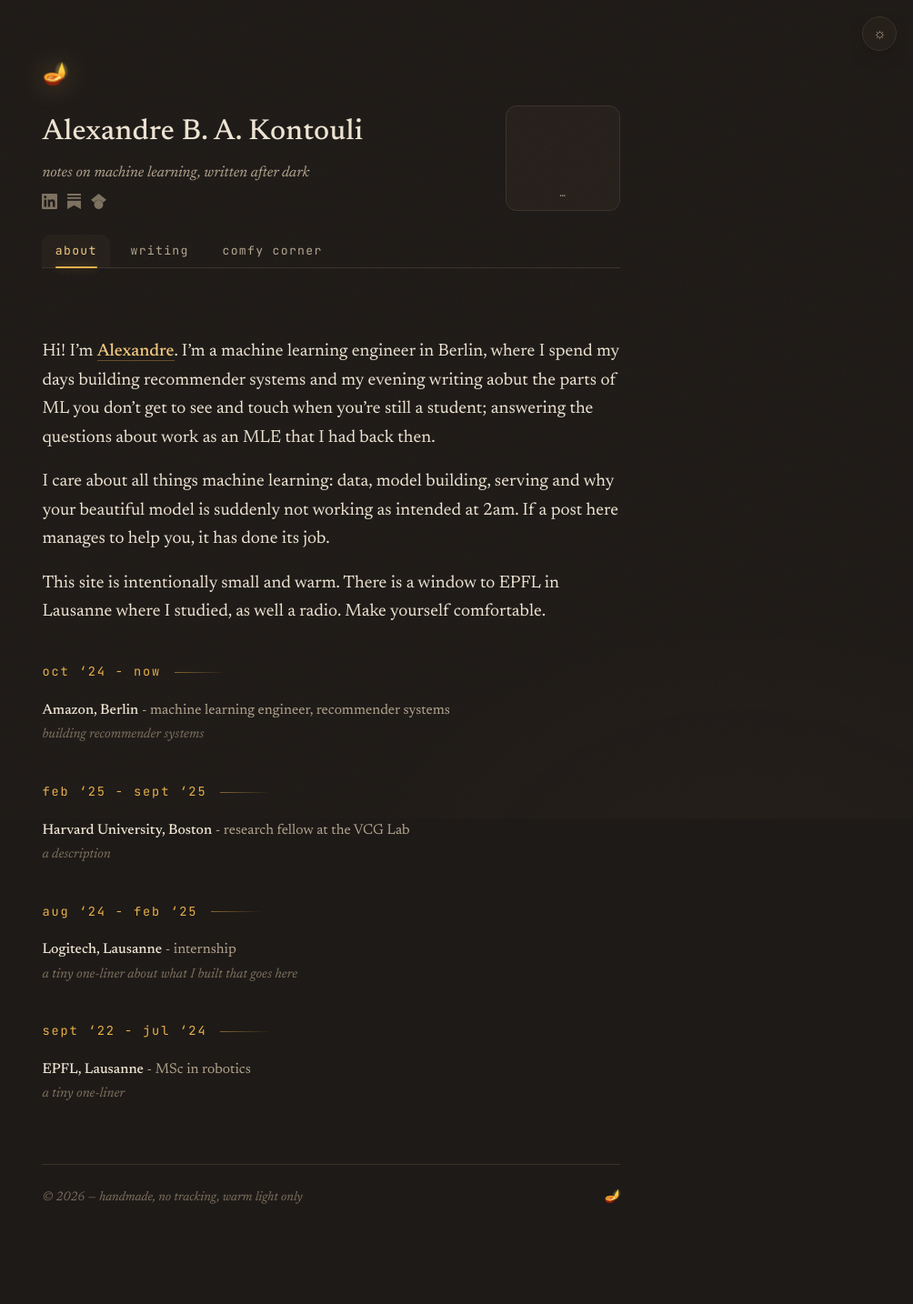
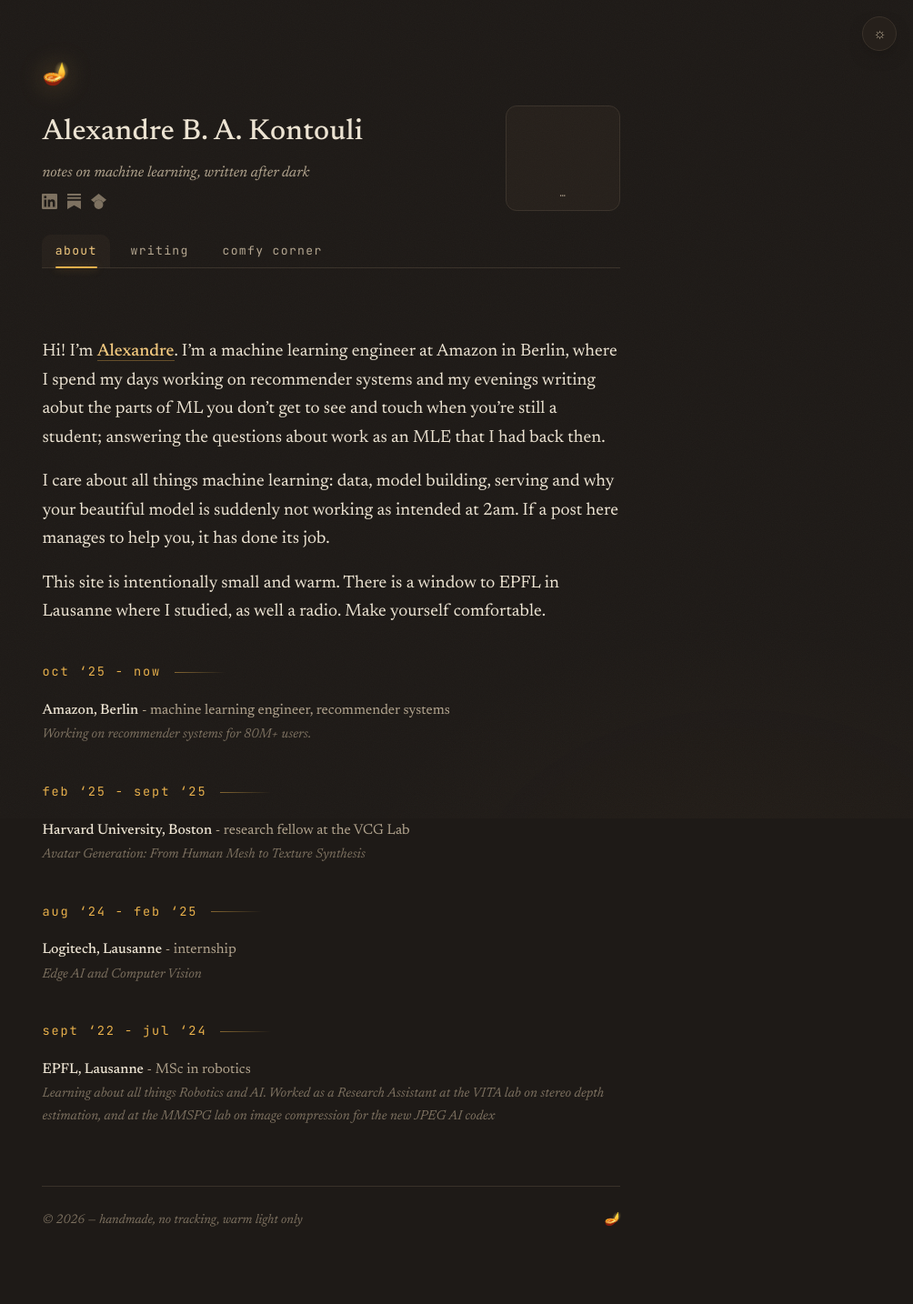
Before and after one commit to A-B-A-K/a-b-a-k.github.io, a Jekyll site: the page built from index.md, in a window 1280 px wide. Shown: the whole page at 91% size, without its empty margins (276-1280 px from the left). Built offline with Jekyll 4.4.1, drawn with Linux system fonts in a browser that asks for light colours; before the commit the page ends 1410 px from its top, so only the background shows below that.

Commit message:
fix: updating info and links

```diff
--- a/_config.yaml
+++ b/_config.yaml
@@ -5,9 +5,9 @@
 url: "https://a-b-a-k.github.io"
 baseurl: ""
 
-substack_url: https://myname.substack.com
-linkedin_url: https://www.linkedin.com/myname
-scholar_url: https://scholar.google.com
+substack_url: https://substack.com/@alexandrebak
+linkedin_url: https://www.linkedin.com/in/alexandrebak/
+scholar_url: https://scholar.google.com/citations?user=DyTqVmMAAAAJ&hl=en
 
 # -- jekyll plumbing --
 markdown: kramdown
--- a/_includes/about.md
+++ b/_includes/about.md
@@ -1,4 +1,4 @@
-Hi! I'm [**Alexandre**]({{ site.linkedin_url }}){:target="_blank" rel="noopener"}. I'm a machine learning engineer in Berlin, where I spend my days building recommender systems and my evening writing aobut the parts of ML you don't get to see and touch when you're still a student; answering the questions about work as an MLE that I had back then.
+Hi! I'm [**Alexandre**]({{ site.linkedin_url }}){:target="_blank" rel="noopener"}. I'm a machine learning engineer at Amazon in Berlin, where I spend my days working on recommender systems and my evenings writing aobut the parts of ML you don't get to see and touch when you're still a student; answering the questions about work as an MLE that I had back then.
 
 I care about all things machine learning: data, model building, serving and why your beautiful model is suddenly not working as intended at 2am. If a post here manages to help you, it has done its job.
 
--- a/_includes/now.md
+++ b/_includes/now.md
@@ -1,19 +1,19 @@
-## oct '24 - now
+## oct '25 - now
 
 **Amazon, Berlin** - machine learning engineer, recommender systems
-*building recommender systems*
+*Working on recommender systems for 80M+ users.*
 
 ## feb '25 - sept '25
 
 **Harvard University, Boston** - research fellow at the VCG Lab
-*a description*
+*Avatar Generation: From Human Mesh to Texture Synthesis*
 
 ## aug '24 - feb '25
 
 **Logitech, Lausanne** - internship
-*a tiny one-liner about what I built that goes here*
+*Edge AI and Computer Vision*
 
 ## sept '22 - jul '24
 
 **EPFL, Lausanne** - MSc in robotics
-*a tiny one-liner*
+*Learning about all things Robotics and AI. Worked as a Research Assistant at the VITA lab on stereo depth estimation, and at the MMSPG lab on image compression for the new JPEG AI codex*
--- a/_includes/writing.md
+++ b/_includes/writing.md
@@ -1,7 +1,11 @@
 17 aug '26
-: [Serving is half the work](www.substack.com)
-  *what nobody tells you about putting embedding models in production*
+: [A great model can be served badly](https://alexandrebak.substack.com/p/a-great-model-can-be-served-badly)
+  *What an ANN index trades away when you take an embedding model to production*
 
-coming soon
-: [Squeezing vectors: a tour of quantization in FAISS](www.substack.com)
-  *a part two - PQ, OPQ, nad how much recall you lose*
+06 sept '26
+: [Half a gigabyte instead of 26, if you can pay in recall](https://alexandrebak.substack.com/p/half-a-gigabyte-instead-of-26-if)
+  *What quantization costs on 6.35M vectors, measured*
+
+27 sept '26
+: [The Codebook is a Polytope: Testing 2-bit Quantization for Vector Search](https://alexandrebak.substack.com/p/the-codebook-is-a-polytope-testing)
+  *Replacing learned codebooks with geometry*
```
